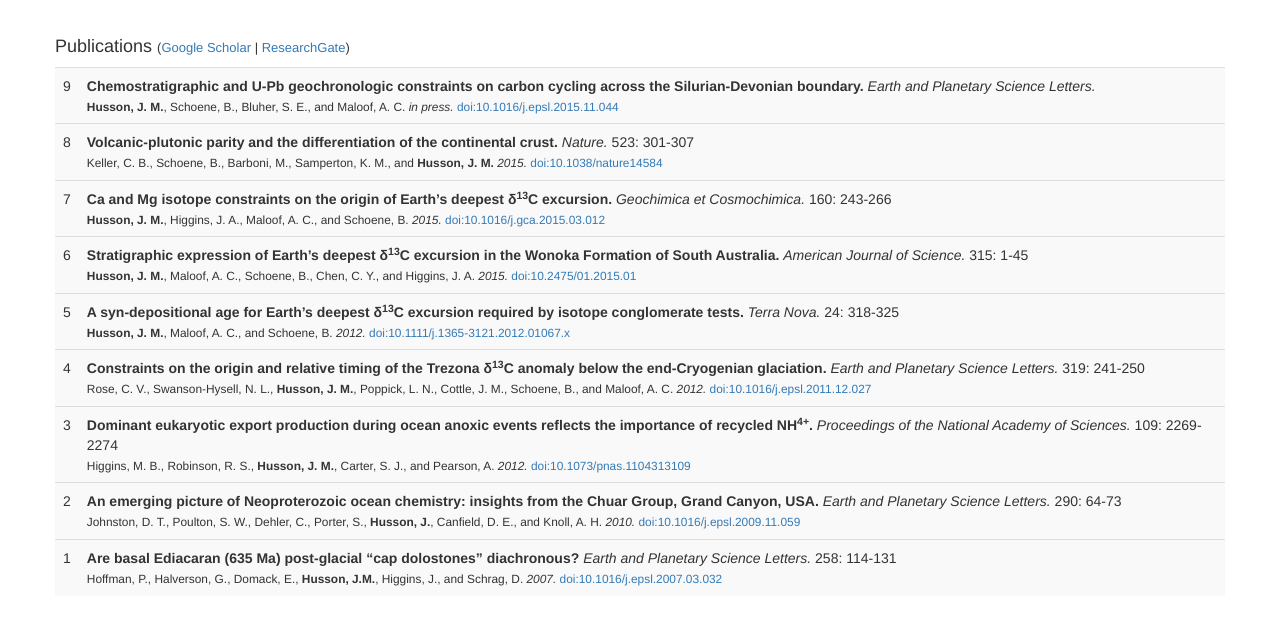
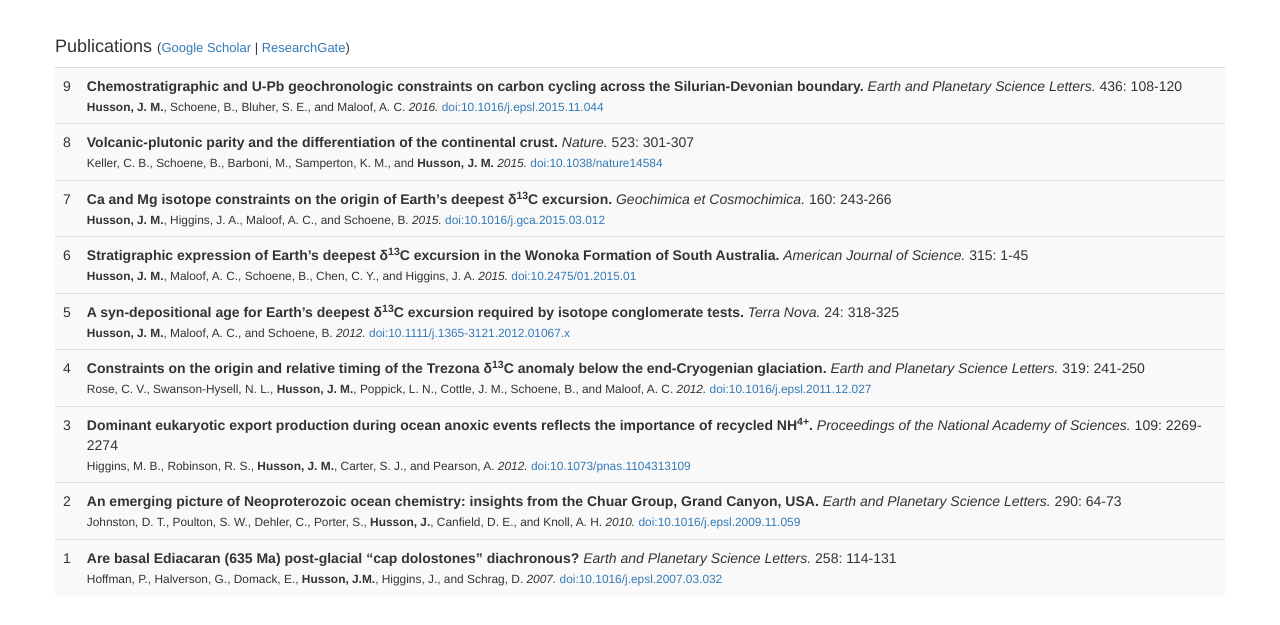
Before and after one commit to jonhusson/jonhusson.github.io, a plain HTML site: page pubs/pubs.html in a window 1280 px wide. Shown: the part 53-678 px from the top of the page. Drawn offline with Linux system fonts and the light colour scheme.

Commit message:
pubs updated

```diff
--- a/pubs/pubs.html
+++ b/pubs/pubs.html
@@ -86,8 +86,8 @@
 
         <tr>
           <td class="rownumber">9</td>
-          <td><strong>Chemostratigraphic and U-Pb geochronologic constraints on carbon cycling across the Silurian-Devonian boundary.</strong> <em>Earth and Planetary Science Letters.</em> <br>
-            <small><b>Husson, J. M.</b>, Schoene, B., Bluher, S. E., and Maloof, A. C. <em>in press.</em>  <a href="http://dx.doi.org/10.1016/j.epsl.2015.11.044" target="_blank"> doi:10.1016/j.epsl.2015.11.044</a> </small></td>
+          <td><strong>Chemostratigraphic and U-Pb geochronologic constraints on carbon cycling across the Silurian-Devonian boundary.</strong> <em>Earth and Planetary Science Letters.</em> 436: 108-120<br>
+            <small><b>Husson, J. M.</b>, Schoene, B., Bluher, S. E., and Maloof, A. C. <em>2016.</em>  <a href="http://dx.doi.org/10.1016/j.epsl.2015.11.044" target="_blank"> doi:10.1016/j.epsl.2015.11.044</a> </small></td>
         </tr>
         <tr>
 
```
